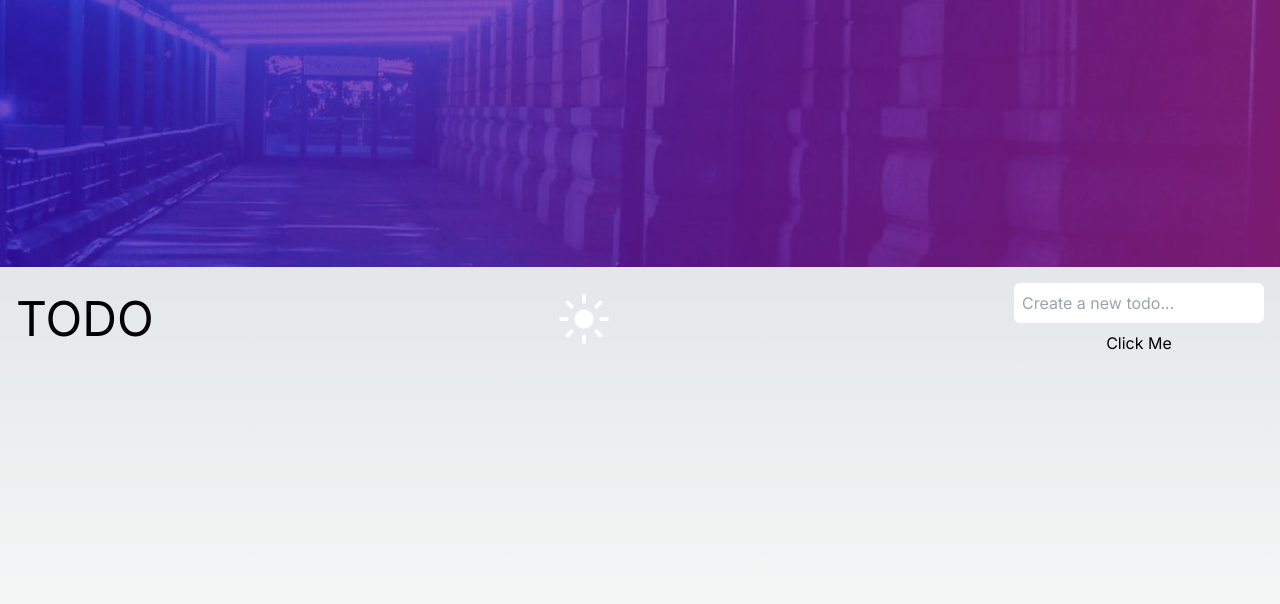
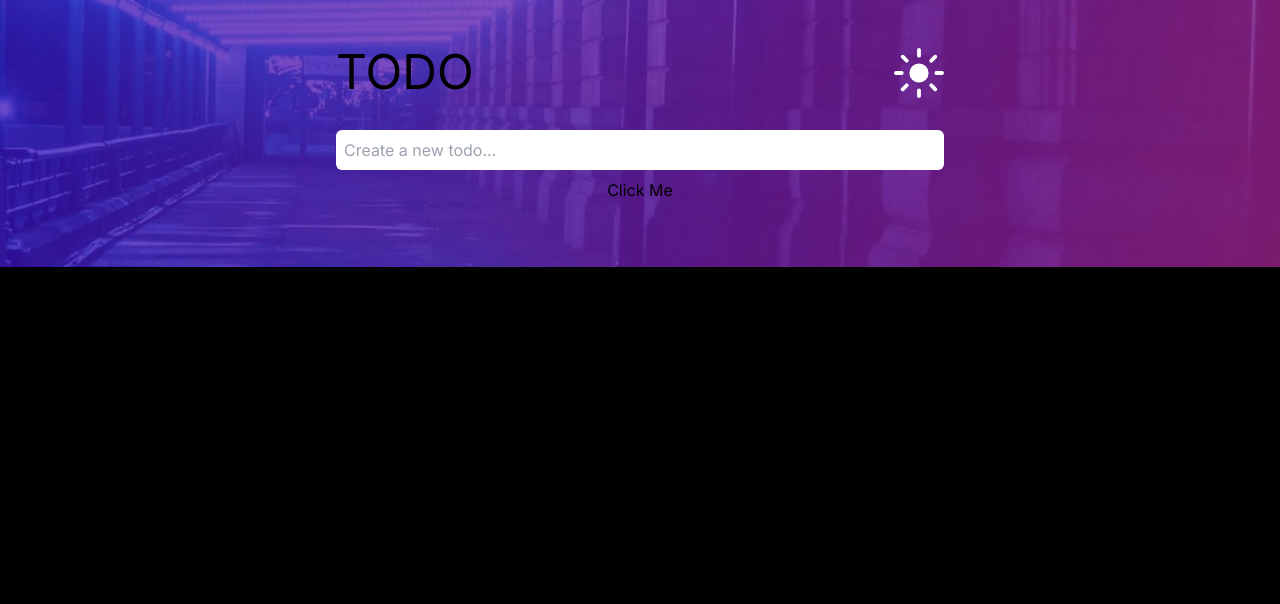
Before and after one commit to FLuffy-teddy/fem-todo, a Next.js app: page / in a window 1280 px wide. Shown: the top 604 px of the page. Built offline with nearby package versions, Linux system fonts and the light colour scheme.

Commit message:
want to finish drag and drop functionallity but having a hard time

```diff
--- a/src/app/page.tsx
+++ b/src/app/page.tsx
@@ -9,32 +9,35 @@ export default function Home() {
   const [toggle, setToggle] = useState(false);
 
   const darkTheme = {
-    "background": "/bg-desktop-dark.jpg",
-    "icon": "/icon-sun.svg",
-    "heading": "dark-gray-blue",
-    "body": "light-grayish-blue",
-    "check": "icon-check.svg"
-  }
+    background: "/bg-desktop-dark.jpg",
+    icon: "/icon-sun.svg",
+    heading: "stone-600",
+    body: "indigo-950",
+    check: "icon-check.svg",
+    g1: "bg-check-1",
+    g2: "bg-check-2",
+  };
   const lightTheme = {
-    "background": "/bg-desktop-light.jpg",
-    "icon": "/icon-moon.svg",
-    "heading": "light-gray-blue",
-    "body": "custom-blue",
-    "check": "icon-cross.svg"
-  }
+    background: "/bg-desktop-light.jpg",
+    icon: "/icon-moon.svg",
+    heading: "neutral-400",
+    body: "indigo-100",
+    check: "icon-cross.svg",
+    g1: "bg-check-1",
+    g2: "bg-check-2",
+  };
 
-  const backgroundImage = toggle
-    ? lightTheme.background
-    : darkTheme.background;
+  const backgroundImage = toggle ? lightTheme.background : darkTheme.background;
   const buttonImage = toggle ? lightTheme.icon : darkTheme.icon;
   const Theme = toggle ? lightTheme : darkTheme;
-
+  const backgroundColor = toggle ? "bg-white" : "bg-black";
 
   return (
-    <main className="min-h-screen">
+    <main className={`flex justify-center min-h-screen ${backgroundColor} transition-all duration-1000 ease-in delay-75`}>
       <Header Background={backgroundImage} />
 
-      <div className="w-full flex justify-between items-center p-4">
+      <div className="w-1/2 flex flex-col items-center p-4 relative z-1 w-1/2">
+        <div className="flex justify-between w-full py-8">
           <h1 className="text-xl md:text-5xl">TODO</h1>
           <button onClick={() => setToggle(!toggle)}>
             <Image
@@ -44,7 +47,9 @@ export default function Home() {
               alt={"Button Toggle"}
             />
           </button>
-        <Notes Theme={Theme}/>
+        </div>
+
+        <Notes Theme={Theme} />
       </div>
     </main>
   );
--- a/src/components/header.tsx
+++ b/src/components/header.tsx
@@ -7,13 +7,13 @@ interface AcceptedProps {
 export default function Header({Background}:AcceptedProps) {
 
   return (
-    <>
+    <div className="absolute w-full h-1/3 z-2">
       <Image
         src={Background}
         height={1000}
         width={2000}
         alt={"Background"}
       />
-    </>
+    </div>
   );
 }
--- a/src/components/notes.tsx
+++ b/src/components/notes.tsx
@@ -10,11 +10,12 @@ interface AcceptedProps {
     heading: string;
     body: string;
     check: string;
+    g1: string;
+    g2: string;
   };
 }
 
 export default function Notes({ Theme }: AcceptedProps) {
-  const bodyColor = 'bg-'+Theme.body;
   interface ChecklistInterface {
     checklistId: number;
     message: string;
@@ -39,6 +40,15 @@ export default function Notes({ Theme }: AcceptedProps) {
     checklist.map((list) => {
       setChecklist(checklist.filter((a) => a.checklistId !== list.checklistId));
     });
+    id--;
+  }
+  function drag(ev:any) {
+    ev.dataTransfer.setData("text", ev.target.id);
+  }
+  function drop(listItem:any) {
+    listItem.preventDefault();
+    var data = listItem.dataTransfer.getData("text");
+    listItem.target.appendChild(document.getElementById(data));
   }
   function checkMessage(listID: number, checkMark: boolean) {
     checklist.map((list) => {
@@ -55,7 +65,7 @@ export default function Notes({ Theme }: AcceptedProps) {
     });
   }
   return (
-    <div className="flex flex-col">
+    <div className={`w-full flex flex-col bg-${Theme.body}`}>
       <input
         className="text-black p-2 rounded-md mb-2"
         value={todo}
@@ -64,17 +74,17 @@ export default function Notes({ Theme }: AcceptedProps) {
       />
       <button onClick={addCheckList}>Click Me</button>
 
-      <ul>
+      <ul onDrop={drop}>
         {checklist.map((list) => (
-          <li
-            className={`p-2 border-b-2 border-${bodyColor} rounded-md ${bodyColor} text-black flex justify-between items-center`}
+          <li draggable="true"
+            className={`p-2 border-b-2 border-${Theme.body} rounded-md text-${Theme.body} flex justify-between items-center`}
             key={list.checklistId}
           >
             <button
-              className={`rounded-full border-2 border-${bodyColor}`}
+              className={`rounded-full border-2 border-${Theme.body}`}
               onClick={() => checkMessage(list.checklistId, list.checked)}
             >
-              <Image src={Theme.check} height={18} width={22} alt={"Checklist"} className={`${bodyColor}`} />
+              <Image src={Theme.check} height={18} width={22} alt={"Checklist"} className={`from-${Theme.g1} to-${Theme.g2}`} />
             </button>
             {list.message}
             <button onClick={removeCheckList}>X</button>
```
Lines whose indentation alone changed are shown as unchanged.
